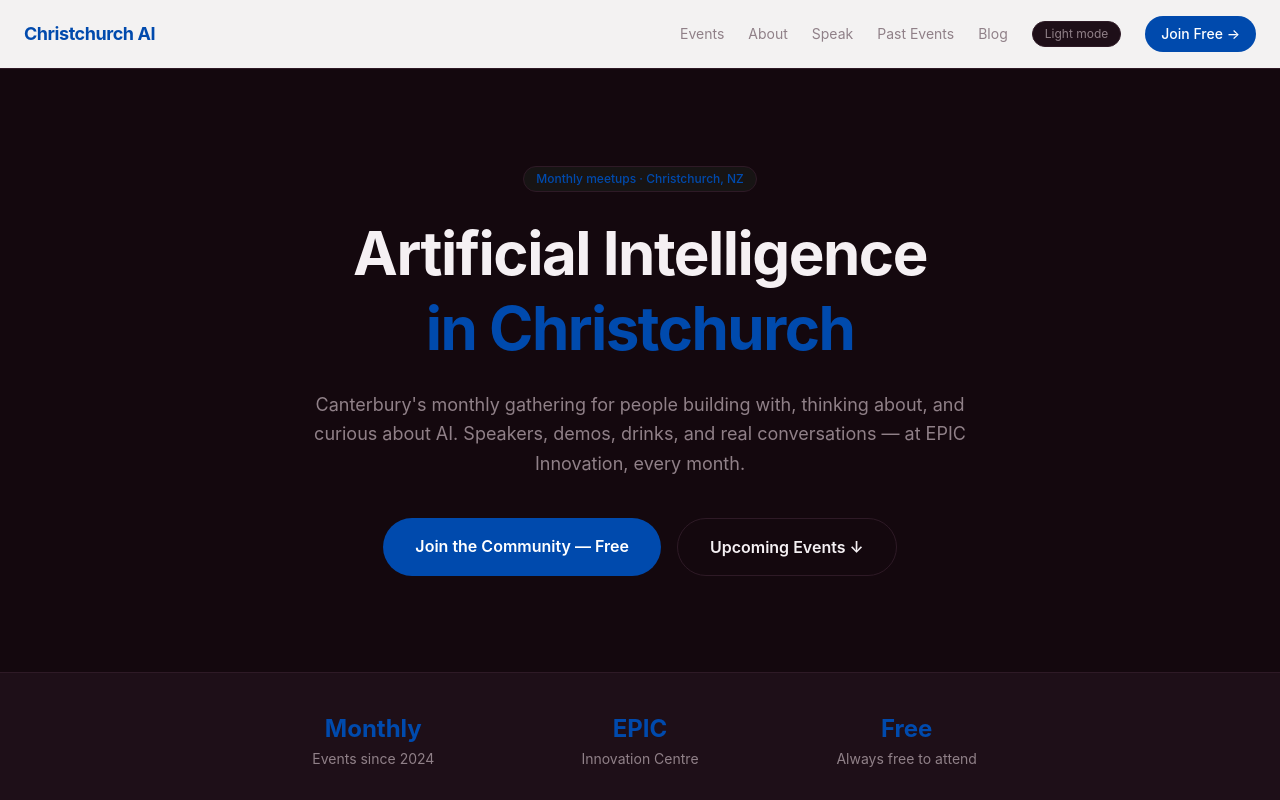
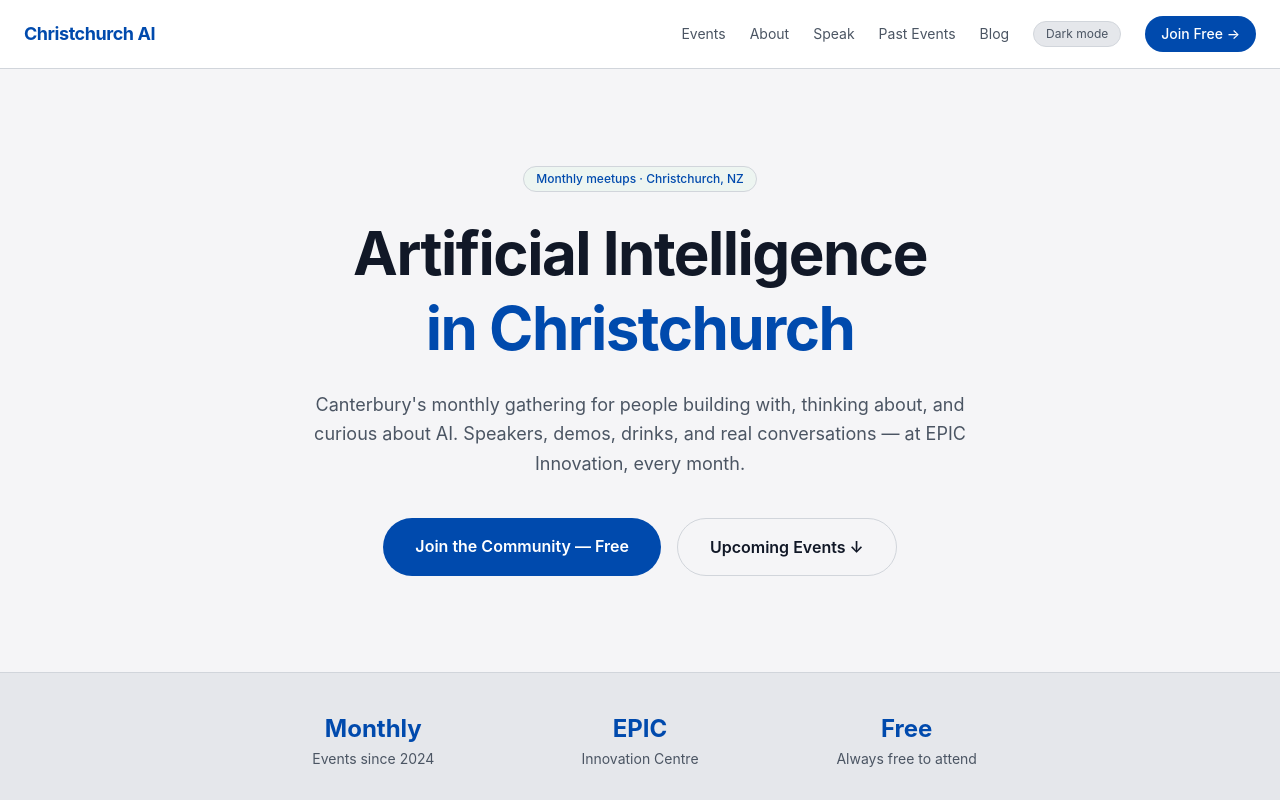
Before and after one commit to caelanhuntress/christchurch-ai, a Next.js app: page / in a window 1280 px wide. Shown: the top 800 px of the page. Built offline with nearby package versions, Linux system fonts and the light colour scheme.

Commit message:
Default christchurch-ai.com to light mode

```diff
--- a/app/ThemeToggle.tsx
+++ b/app/ThemeToggle.tsx
@@ -14,7 +14,7 @@ export default function ThemeToggle() {
     if (typeof window === "undefined") return;
 
     const stored = window.localStorage.getItem(STORAGE_KEY) as Theme | null;
-    const initial: Theme = stored === "light" || stored === "dark" ? stored : "dark";
+    const initial: Theme = stored === "light" || stored === "dark" ? stored : "light";
 
     setTheme(initial);
     document.body.classList.remove("theme-light", "theme-dark");
--- a/app/layout.tsx
+++ b/app/layout.tsx
@@ -96,7 +96,7 @@ export default function RootLayout({
             src="https://px.ads.linkedin.com/collect/?pid=8740850&fmt=gif" />
         </noscript>
       </head>
-      <body>{children}</body>
+      <body className="theme-light">{children}</body>
     </html>
   );
 }
```
